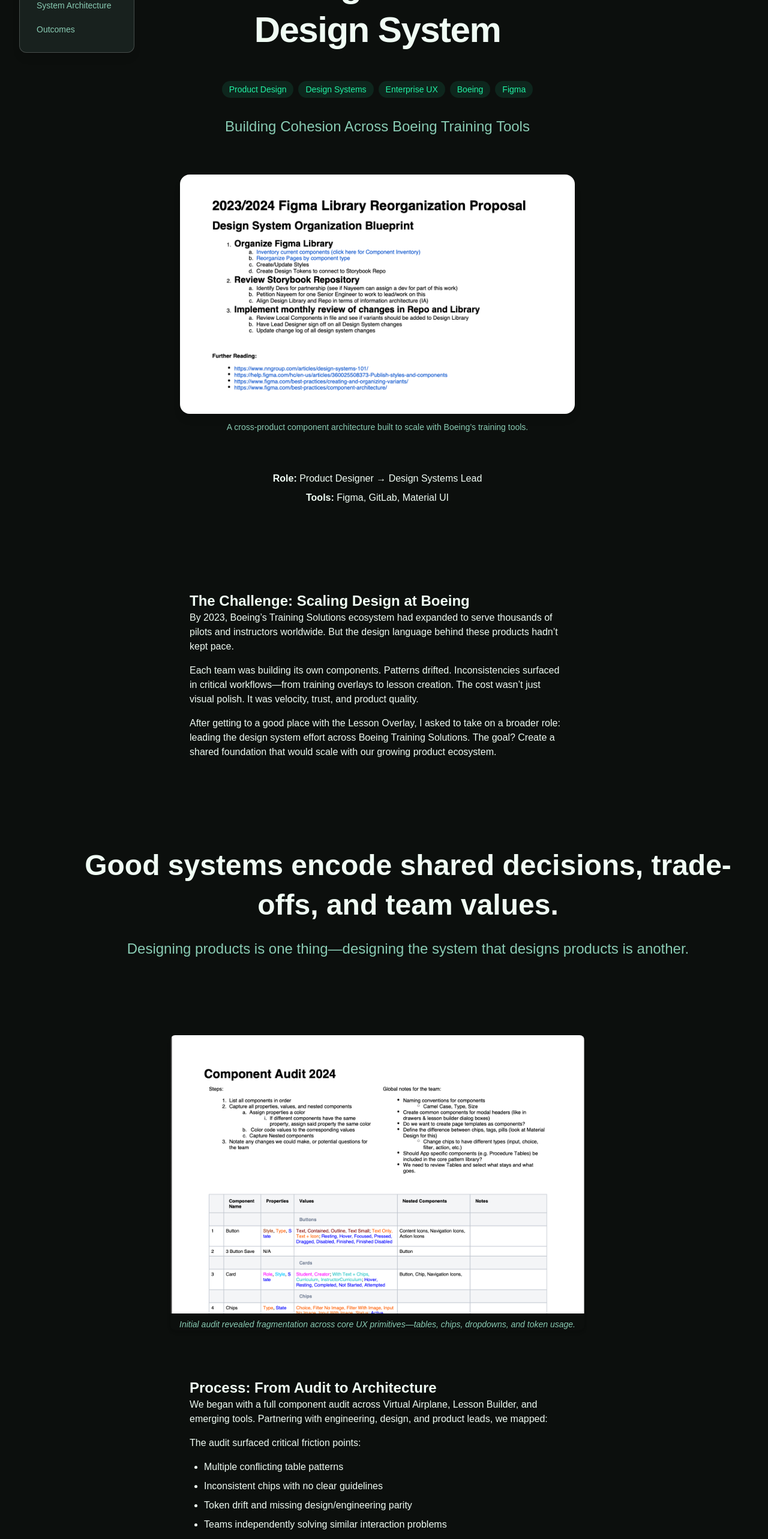
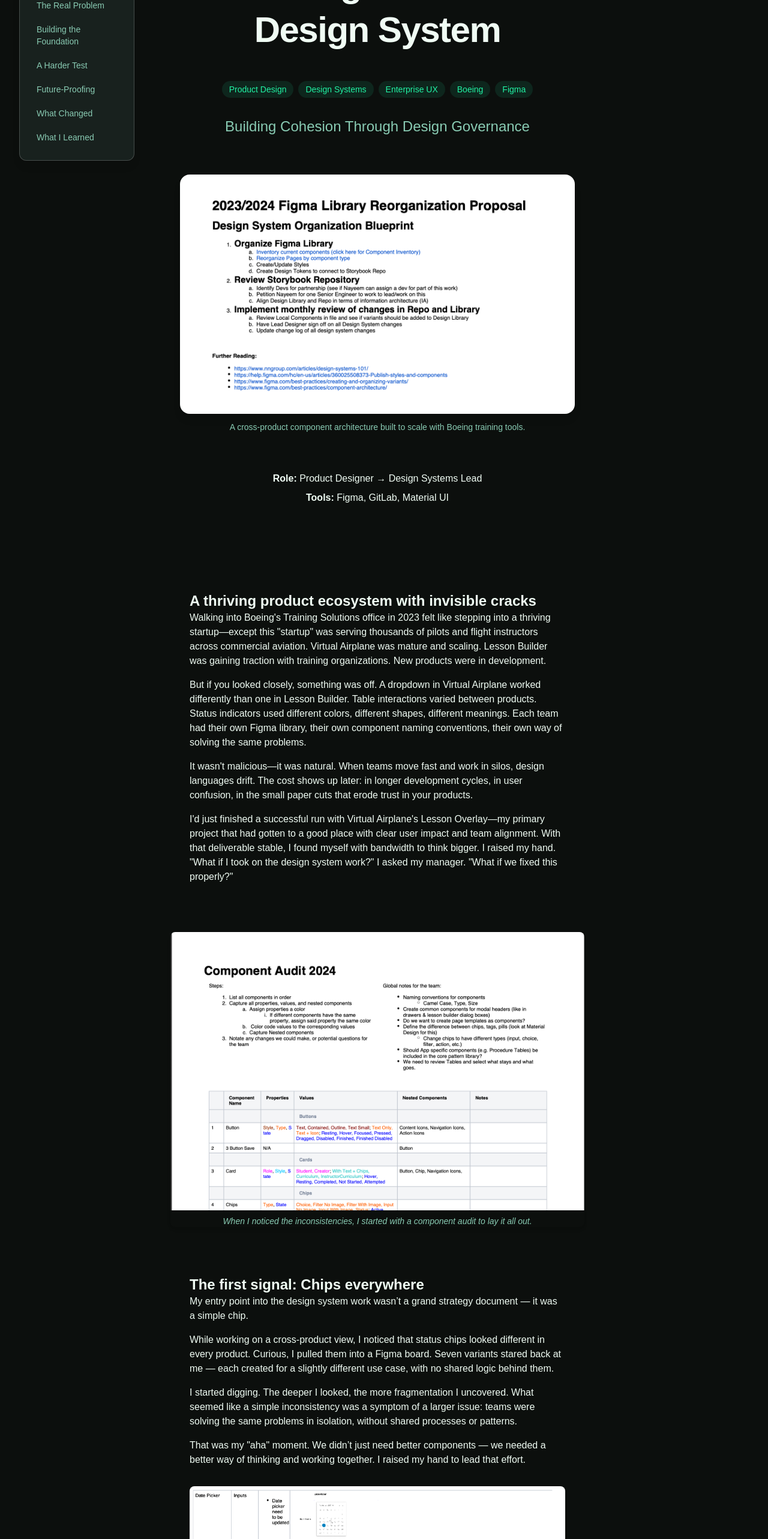
Before and after one commit to jordonaut/firstreactportfolio, a React (Vite) app: page /projects/design-systems in a window 1280 px wide. Shown: the part 234-2800 px from the top of the page at 60% size. Built offline with nearby package versions, Linux system fonts and the light colour scheme.

Commit message:
Updating the Design System Case Study.

```diff
--- a/src/components/caseStudies/DesignSystems.jsx
+++ b/src/components/caseStudies/DesignSystems.jsx
@@ -17,20 +17,20 @@
 import tableAnnotations from '../../assets/images/caseStudies/designSystems/table-annotations-upclose.png';
 import tablesInFigma from '../../assets/images/caseStudies/designSystems/tables-in-figma.png';
 import lessonViewBefore from '../../assets/images/caseStudies/designSystems/lesson-view-before-upclose.png';
-import lessonTablesAfter from '../../assets/images/caseStudies/designSystems/lesson-tables.png';
-import selectedViewAnnotations from '../../assets/images/caseStudies/designSystems/selected-view-with-annotations.png';
+import lessonTablesAfter from '../../assets/images/caseStudies/designSystems/selected-view-with-annotations.png';
 import chipsConsolidation from '../../assets/images/caseStudies/designSystems/chips-consolodation.png';
 import statusChips from '../../assets/images/caseStudies/designSystems/status-chips.png';
 import studentLessonChips from '../../assets/images/caseStudies/designSystems/student-lesson-chips.png';
 import darkModeColors from '../../assets/images/caseStudies/designSystems/dark-mode-colors.png';
+import lessonTables from '../../assets/images/caseStudies/designSystems/lesson-tables.png';
 
 const thisCase = {
   slug: 'design-systems',
   title: 'Scaling the Boeing Training Solutions Design System',
-  subtitle: 'Building Cohesion Across Boeing Training Tools',
+  subtitle: 'Building Cohesion Through Design Governance',
   heroImage: designSystemsHero,
   alt: 'Design System architecture diagram',
-  caption: 'A cross-product component architecture built to scale with Boeing’s training tools.',
+  caption: 'A cross-product component architecture built to scale with Boeing training tools.',
   role: 'Product Designer → Design Systems Lead',
   tools: 'Figma, GitLab, Material UI',
   tags: ['Product Design', 'Design Systems', 'Enterprise UX', 'Boeing', 'Figma'],
@@ -66,99 +66,181 @@
           />
         </motion.div>
 
-        <Section id="background" data-label="Background">
-          <h2 className="text-2xl font-semibold">The Challenge: Scaling Design at Boeing</h2>
+        <Section id="context" data-label="Context">
+          <h2 className="text-2xl font-semibold">A thriving product ecosystem with invisible cracks</h2>
           <p>
-            By 2023, Boeing’s Training Solutions ecosystem had expanded to serve thousands of pilots and instructors worldwide. But the design language behind these products hadn’t kept pace.
+            Walking into Boeing's Training Solutions office in 2023 felt like stepping into a thriving startup—except this "startup" was serving thousands of pilots and flight instructors across commercial aviation. Virtual Airplane was mature and scaling. Lesson Builder was gaining traction with training organizations. New products were in development.
           </p>
           <p className="mt-4">
-            Each team was building its own components. Patterns drifted. Inconsistencies surfaced in critical workflows—from training overlays to lesson creation. The cost wasn’t just visual polish. It was velocity, trust, and product quality.
+            But if you looked closely, something was off. A dropdown in Virtual Airplane worked differently than one in Lesson Builder. Table interactions varied between products. Status indicators used different colors, different shapes, different meanings. Each team had their own Figma library, their own component naming conventions, their own way of solving the same problems.
           </p>
           <p className="mt-4">
-            After getting to a good place with the Lesson Overlay, I asked to take on a broader role: leading the design system effort across Boeing Training Solutions. The goal? Create a shared foundation that would scale with our growing product ecosystem.
+            It wasn't malicious—it was natural. When teams move fast and work in silos, design languages drift. The cost shows up later: in longer development cycles, in user confusion, in the small paper cuts that erode trust in your products.
+          </p>
+          <p className="mt-4">
+            I'd just finished a successful run with Virtual Airplane's Lesson Overlay—my primary project that had gotten to a good place with clear user impact and team alignment. With that deliverable stable, I found myself with bandwidth to think bigger. I raised my hand. "What if I took on the design system work?" I asked my manager. "What if we fixed this properly?"
           </p>
         </Section>
-        <FeatureQuote subline="Designing products is one thing—designing the system that designs products is another.">
-          Good systems encode shared decisions, trade-offs, and team values.
-        </FeatureQuote>
-
-        <CaseStudyImage
-          images={[{
-            src: componentAudit,
-            alt: "Component audit results",
-            caption: "Initial audit revealed fragmentation across core UX primitives—tables, chips, dropdowns, and token usage."
-          }]}
-        />
-
-        <Section id="process" data-label="Process">
-          <h2 className="text-2xl font-semibold">Process: From Audit to Architecture</h2>
+        <CaseStudyImage images={[{ src: componentAudit, alt: "Component Audit document clip", caption: "When I noticed the inconsistencies, I started with a component audit to lay it all out." }]} />
+        <Section id="chips" data-label="The First Signal">
+          <h2 className="text-2xl font-semibold">The first signal: Chips everywhere</h2>
           <p>
-            We began with a full component audit across Virtual Airplane, Lesson Builder, and emerging tools. Partnering with engineering, design, and product leads, we mapped:
+            My entry point into the design system work wasn’t a grand strategy document — it was a simple chip.
           </p>
           <p className="mt-4">
-            The audit surfaced critical friction points:
+            While working on a cross-product view, I noticed that status chips looked different in every product. Curious, I pulled them into a Figma board. Seven variants stared back at me — each created for a slightly different use case, with no shared logic behind them.
           </p>
-          <ul className="list-disc ml-6 mt-4 space-y-2">
-            <li>Multiple conflicting table patterns</li>
-            <li>Inconsistent chips with no clear guidelines</li>
-            <li>Token drift and missing design/engineering parity</li>
-            <li>Teams independently solving similar interaction problems</li>
-          </ul>
+          <p className="mt-4">
+            I started digging. The deeper I looked, the more fragmentation I uncovered. What seemed like a simple inconsistency was a symptom of a larger issue: teams were solving the same problems in isolation, without shared processes or patterns.
+          </p>
+          <p className="mt-4">
+            That was my "aha" moment. We didn’t just need better components — we needed a better way of thinking and working together. I raised my hand to lead that effort.
+          </p>
+
+          <CaseStudyImage images={[{ src: chipsConsolidation, alt: "Chips consolidation view", caption: "The consolidation exercise revealed that most variations were arbitrary—surface differences hiding the same underlying patterns." }]} />
+
+          <CaseStudyImage images={[{ src: statusChips, alt: "Status Chips example", caption: "Status chips in their natural habitat—clear, consistent, purposeful." }]} />
+
+          <CaseStudyImage images={[{ src: studentLessonChips, alt: "Chips in Student Lesson view", caption: "The true test: chips working seamlessly in real product contexts, feeling native rather than imposed." }]} />
         </Section>
 
-        <Section id="architecture" data-label="System Architecture">
-          <h2 className="text-2xl font-semibold">Building Shared Foundations</h2>
+        <Section id="realization" data-label="The Real Problem">
+          <h2 className="text-2xl font-semibold">It wasn't a design problem—it was a process problem</h2>
           <p>
-            With the audit in hand, I helped lead architecture decisions across our top priority components—creating the shared patterns that would ultimately serve as the foundation for Boeing’s evolving Training Solutions UX.
+            The chips audit was illuminating—but it pointed to a deeper truth. We weren’t lacking components; we were lacking alignment. I started having coffee chats with engineers, designers, and product managers across teams.
           </p>
-
-          <Feature title="Table Components">
-            We defined a max column count, clarified flexible vs. fixed cell rules, and documented spacing and selection controls. These changes reduced engineering inconsistencies and improved UX clarity.
-          </Feature>
-
-          <CaseStudyImage images={[{ src: tableRedesign, alt: "Table redesign overview", caption: "Table redesign established unified behaviors for cell structure, spacing, and selection—aligned to real-world data complexity." }]} />
-
-          <CaseStudyImage images={[{ src: tableAnnotations, alt: "Table component annotations", caption: "Detailed table annotations clarified interaction rules for designers and engineers." }]} />
-
-          <CaseStudyImage images={[{ src: tablesInFigma, alt: "Table components in Figma", caption: "Shared Figma components enabled flexible reuse across Virtual Airplane, Lesson Builder, and future products." }]} />
-        </Section>
-
-        <CaseStudyImage images={[{ src: lessonViewBefore, alt: "Lesson table before redesign", caption: "Before redesign: fragmented table patterns and visual inconsistencies disrupted user flow." }]} />
-
-        <CaseStudyImage images={[{ src: lessonTablesAfter, alt: "Lesson table after redesign", caption: "After redesign: consistent spacing, clearer interactions, improved usability." }]} />
-
-        <Feature title="Chips Consolidation">
-          I led the consolidation of multiple chip variants—including Status Chips, Selection Chips, and legacy patterns—into a unified component architecture. We defined sizing, spacing, color tokens, and behavior across light and dark themes, ensuring that chips scaled consistently across Training Solutions products.
-          <CaseStudyImage images={[{ src: chipsConsolidation, alt: "Chips consolidation view", caption: "Chips consolidation defined unified guidelines for size, spacing, color, and behavior." }]} />
-          <CaseStudyImage images={[{ src: statusChips, alt: "Status Chips example", caption: "Standardized Status Chips—used consistently across Virtual Airplane and Lesson Builder." }]} />
-          <CaseStudyImage images={[{ src: studentLessonChips, alt: "Chips in Student Lesson view", caption: "Final Chips implementation in real product context—Student Lesson view." }]} />
-        </Feature>
-
-        <Feature title="Design System Flexibility">
-          To future-proof the system, we also introduced flexible theming support through token architecture—enabling consistent light and dark modes across products without fragmenting component structure.
-          <CaseStudyImage images={[{ src: darkModeColors, alt: "Dark mode color tokens", caption: "Dark mode tokens extended system flexibility across Training Solutions products." }]} />
-        </Feature>
-
-        <Section id="outcome" data-label="Outcomes">
-          <h2 className="text-2xl font-semibold">Outcomes</h2>
-          <ul className="list-disc ml-6 mt-4 space-y-2">
-            <li>Shared Design System now used across Virtual Airplane, Lesson Builder, and new LS products</li>
-            <li>Increased velocity for new product development</li>
-            <li>Reduced QA issues caused by pattern inconsistencies</li>
-            <li>Improved engineering/design alignment and trust</li>
-            <li>Foundation for broader scaling across Boeing training tools</li>
-          </ul>
-
           <p className="mt-4">
-            Design system work should be invisible when it’s working well. At Boeing, this effort gave our teams the clarity and confidence to move faster—without sacrificing cohesion.
+            The same story emerged: everyone wanted consistency, but nobody had time to coordinate it. "We just need to ship this feature," was the common refrain. "We'll standardize it later." But later never came.
           </p>
-
           <p className="mt-4">
-            Scaling design is about more than components. It’s about building shared trust across products, patterns, and the people behind them.
+            The problem wasn’t technical—it was organizational. We needed shared processes for making design decisions. We needed regular touchpoints. We needed a way to turn individual expertise into collective wisdom.
           </p>
         </Section>
 
+        <Section id="governance" data-label="Building the Foundation">
+          <h2 className="text-2xl font-semibold">Starting with people, not pixels</h2>
+          <p>
+            Before I touched a single component, I started a weekly meeting. "Design System Sync," I called it—30 minutes every Tuesday at 2 PM. No agenda beyond "What are we building, and how should we build it together?"
+          </p>
+          <p className="mt-4">
+            The first few meetings were awkward. Engineers weren't sure why they were there. Designers came with pixel-perfect mockups expecting immediate approval. Product managers worried about timeline impacts.
+          </p>
+          <p className="mt-4">
+            But gradually, something shifted. We started having real conversations about trade-offs. Engineers flagged accessibility issues before they shipped. Designers started thinking about edge cases. Product managers began seeing the system as infrastructure, not overhead.
+          </p>
 
+          <Feature title="The Rhythm of Collaboration">
+            <p>
+              Our Tuesday meetings developed a natural rhythm. First, we'd review what shipped the previous week—celebrating wins and capturing learnings. Then we'd look ahead at what was coming—identifying shared patterns and potential conflicts.
+            </p>
+            <p className="mt-4">
+              The magic happened in the middle: when someone would say "Wait, we solved this same problem last month" or "What if we approached it like this instead?" These weren't formal design reviews—they were conversations about craft.
+            </p>
+          </Feature>
+
+          <Feature title="Documentation as a Design Tool">
+            <p>
+              Every decision we made got documented—not in lengthy specification documents, but in the components themselves. Figma became our shared language. Usage guidelines lived next to visual examples. Implementation notes sat alongside design rationale.
+            </p>
+            <p className="mt-4">
+              This wasn't documentation for documentation's sake. It was a way to make our thinking visible to each other, to create a paper trail of decisions that future team members could understand and build on.
+            </p>
+          </Feature>
+        </Section>
+
+        <Section id="components" data-label="A Harder Test">
+          <h2 className="text-2xl font-semibold">A harder test: Tables across the ecosystem</h2>
+          <p>
+            With the success of consolidating chips, teams began to trust the process and each other. That set us up to tackle a bigger challenge: tables.
+          </p>
+          <p className="mt-4">
+            Every product used tables, but no two implemented them the same way. Some had zebra striping, others didn’t. Selection states varied. Column sorting behaved differently. Users were getting confused jumping between products.
+          </p>
+          <p className="mt-4">
+            In our Tuesday sync, I put the problem on the table (pun intended). "We have 47 different table implementations. What if we had one really good one instead?"
+          </p>
+          <p className="mt-4">
+            What followed was three weeks of intense collaboration. Engineers explained technical constraints. Designers advocated for user needs. Product managers highlighted business requirements. We prototyped, tested, iterated, and argued — in the best possible way.
+          </p>
+
+          <CaseStudyImage images={[{ src: tableRedesign, alt: "Table redesign overview", caption: "The final table design wasn't a compromise—it was synthesis. Every team got what they needed, but in a way that felt cohesive across products." }]} />
+
+          <CaseStudyImage images={[{ src: lessonTables, alt: "Lesson Table Documentation", caption: "It was important to create clear documentation of the changes we were making, not just for fidelity, but so everyone could be on the same page." }]} />
+
+
+
+          <Feature title="Before and After">
+             <CaseStudyImage images={[{ src: tablesInFigma, alt: "Table components in Figma", caption: "The Figma library became a living repository of institutional knowledge—components that told the story of how we think about data." }]} />
+            <p>
+              The transformation was dramatic. Lesson Builder's old tables felt cluttered and inconsistent. Users couldn't predict how interactions would work. The new design brought clarity and confidence—every click felt intentional.
+            </p>
+
+            <CaseStudyImage images={[
+              { src: lessonViewBefore, alt: "Lesson table before redesign", caption: "Before: Inconsistent spacing, unclear interaction patterns, visual chaos that made complex tasks feel harder than they were." },
+              { src: lessonTablesAfter, alt: "Lesson table after redesign", caption: "After: Clean hierarchy, predictable interactions, the kind of design that gets out of the user's way." }
+            ]} />
+            <CaseStudyImage images={[{ src: tableAnnotations, alt: "Table component annotations", caption: "Our annotations captured not just what the component looked like, but why it worked that way—the decisions that led to the design." }]} />
+          </Feature>
+        </Section>
+
+        <Section id="theming" data-label="Future-Proofing">
+          <h2 className="text-2xl font-semibold">Building for tomorrow's problems</h2>
+          <p>
+            One of my favorite moments came during a discussion about dark mode. Someone asked, "Do we need this now?" and one of our senior engineers responded, "No, but we should build like we do."
+          </p>
+          <p className="mt-4">
+            That's when you know a design system is working—when teams start thinking systemically, considering future needs alongside current ones. We built our token architecture to support theming from the start, even though we didn't have immediate plans to use it.
+          </p>
+
+          <CaseStudyImage images={[{ src: darkModeColors, alt: "Dark mode color tokens", caption: "Good architecture is invisible until you need it—then it makes impossible things feel inevitable." }]} />
+        </Section>
+
+        <Section id="impact" data-label="What Changed">
+          <h2 className="text-2xl font-semibold">Beyond the components</h2>
+          <p>
+            Six months after starting this work—from first noticing inconsistent chips to leading a cross-team governance process—the impact was clear.
+          </p>
+          <p className="mt-4">
+            Designers started asking, "Is there a pattern for this?" before building something new. Engineers began proposing component improvements during implementation. Product managers started thinking about features in terms of system-wide impact.
+          </p>
+          <p className="mt-4">
+            The Tuesday syncs evolved from my initiative to everyone's expectation. Teams started requesting them for their own projects. The process had become part of the culture.
+          </p>
+
+          <Feature title="The Numbers">
+            <p>
+              The quantitative impact was significant. Component development time dropped by roughly 50%. Cross-team inconsistencies decreased dramatically. QA cycles shortened as teams began catching pattern violations earlier in the process.
+            </p>
+            <p className="mt-4">
+              But the qualitative changes mattered more. Teams started talking to each other differently. Design became a collaborative discipline rather than a handoff process. The system wasn't just a library of components—it was a shared way of thinking.
+            </p>
+          </Feature>
+
+          <Feature title="Spreading Beyond Boeing Training">
+            <p>
+              The most gratifying moment came when teams outside Training Solutions started asking about our process. "How do you make design decisions together?" became a common question. The governance model we'd built started influencing other parts of Boeing's digital organization.
+            </p>
+            <p className="mt-4">
+              That's when I knew we'd built something lasting. Not just components that would eventually be deprecated, but processes that would outlive any individual product or person.
+            </p>
+          </Feature>
+        </Section>
+
+        <Section id="reflection" data-label="What I Learned">
+          <h2 className="text-2xl font-semibold">Systems thinking in practice</h2>
+          <p>
+            Design systems aren't really about design—they're about systems. They're about creating shared understanding across different disciplines, different timelines, different priorities. The components are just the artifact of that understanding.
+          </p>
+          <p className="mt-4">
+            The hardest part wasn't making things look consistent. It was helping teams think consistently. It was building trust across silos. It was turning individual craft into collective capability.
+          </p>
+          <p className="mt-4">
+            If I had to do it again, I'd start with the people side even sooner. The best design systems aren't imposed—they're grown. They emerge from teams that have learned to see their work as part of something larger than themselves.
+          </p>
+          <p className="mt-4">
+            That's the real work of design systems: not standardizing pixels, but aligning perspectives. Creating the conditions where good design decisions happen naturally, consistently, collaboratively.
+          </p>
+        </Section>
       </CaseStudyLayout>
     </motion.div>
   );
@@ -178,10 +260,10 @@
 export const designSystemsMeta = {
   slug: 'design-systems',
   title: 'Scaling the Boeing Training Solutions Design System',
-  subtitle: 'Building Cohesion Across Boeing Training Tools',
+  subtitle: 'Building Cohesion Through Design Governance',
   heroImage: designSystemsHero,
   alt: 'Design System architecture diagram',
-  caption: 'A cross-product component architecture built to scale with Boeing’s training tools.',
+  caption: 'A cross-product component architecture built to scale with Boeing training tools.',
   role: 'Product Designer → Design Systems Lead',
   tools: 'Figma, GitLab, Material UI',
   tags: ['Product Design', 'Design Systems', 'Enterprise UX', 'Boeing', 'Figma'],
```
